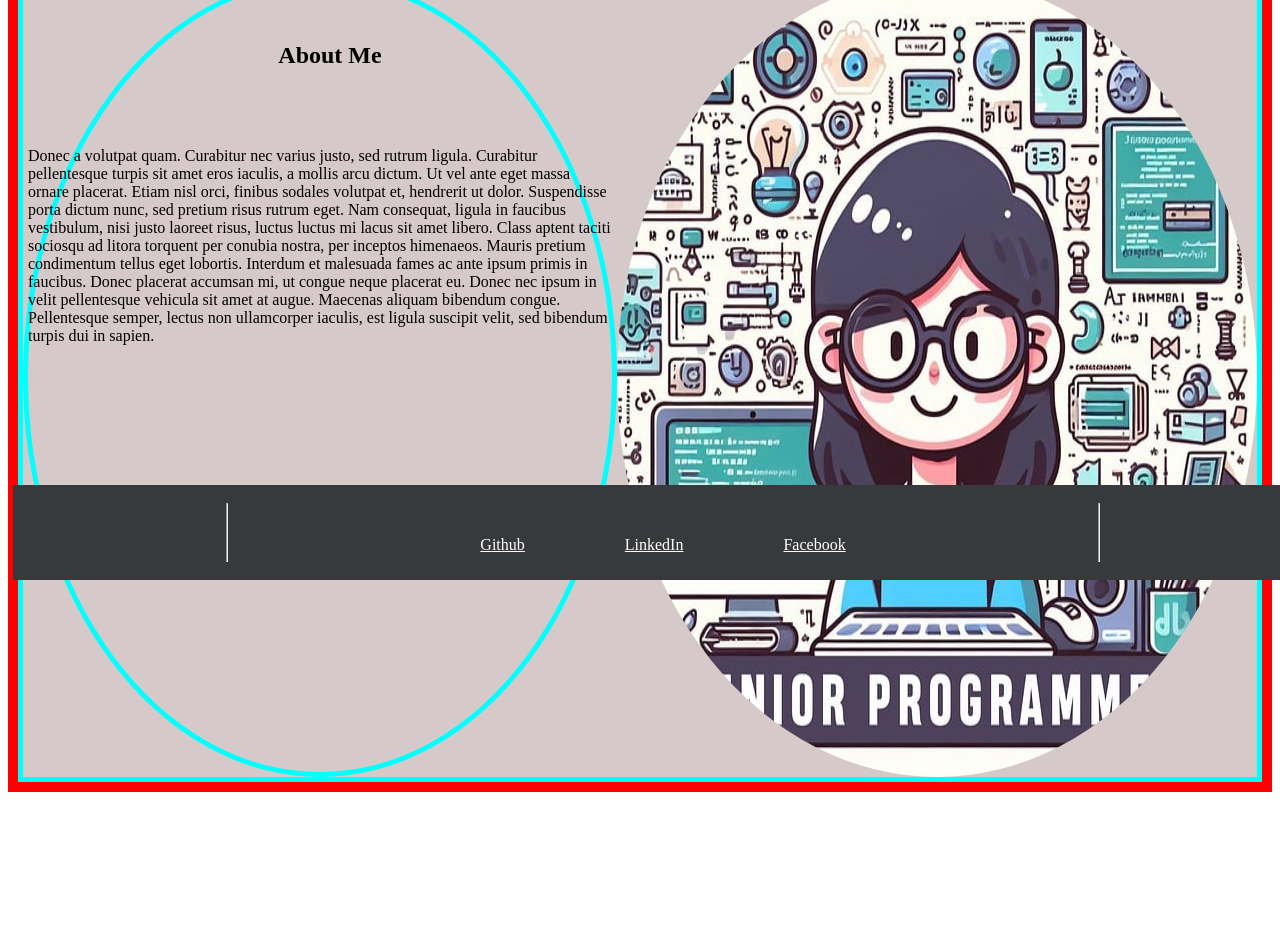
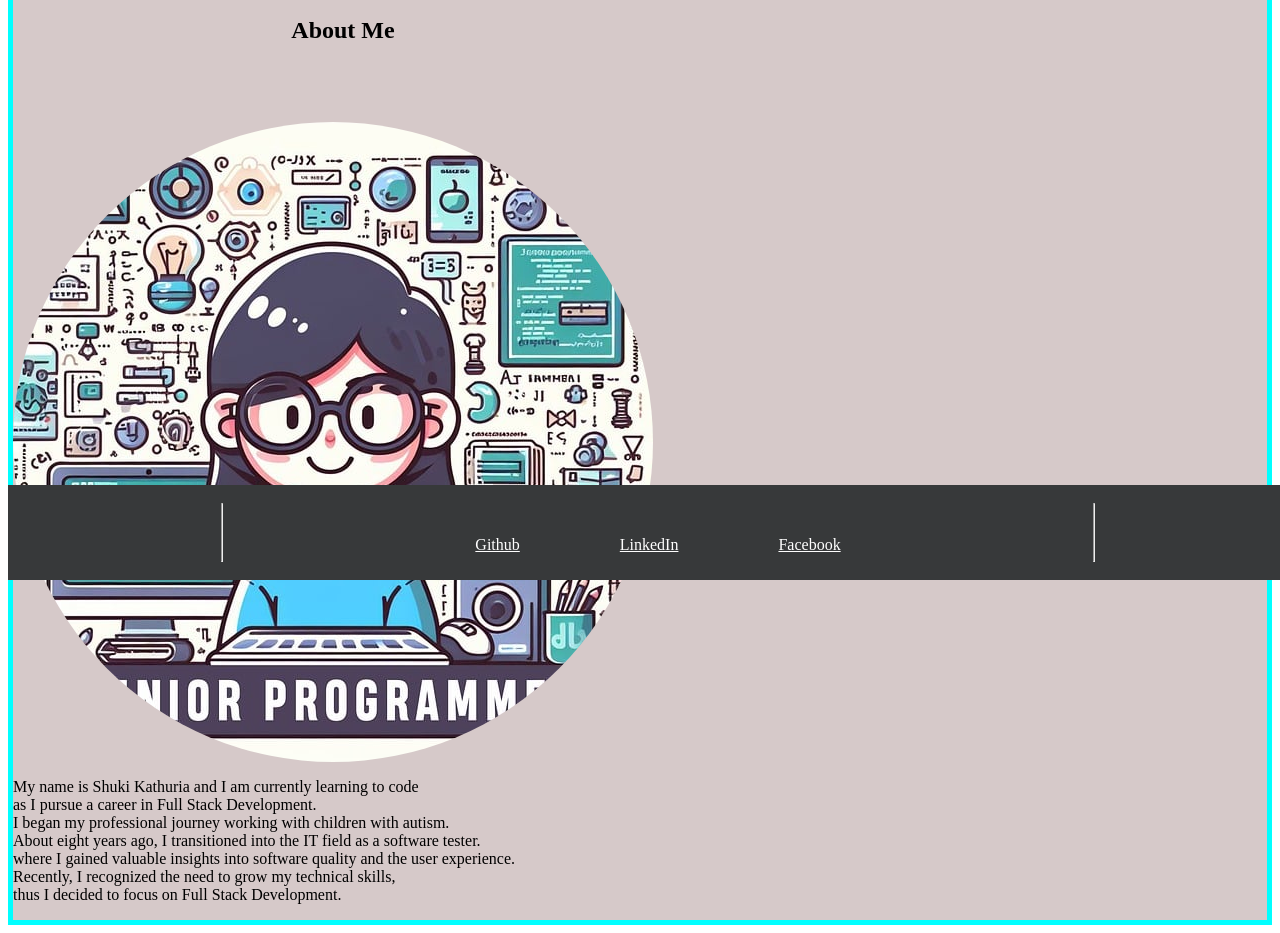
Before and after one commit to shukikat/DevPortfolio-in-React, a React (Vite) app in the folder vite-project/: page / in a window 1280 px wide. Shown: the part 220-1153 px from the top of the page. Before the commit the page ends 1020 px from the top, so only its background shows below. Built offline with nearby package versions, Linux system fonts and the light colour scheme.

Commit message:
added comments/additional style changes

```diff
--- a/vite-project/src/components/AboutMe.jsx
+++ b/vite-project/src/components/AboutMe.jsx
@@ -2,6 +2,7 @@ import Footer from './Footer'
 import '../styles/AboutMe.css'
 import mypic from '../images/mypic.jpg';
 
+//brief intro to paragraph and image
 export default function AboutMe() {
   return (
 
@@ -9,24 +10,30 @@ export default function AboutMe() {
       <main className='mainheader main-contact'>
         <aside className='about-me-context'>
           <h1>About Me</h1>
+
+          <img src={mypic} alt='Pic of SK' className='about-me-image'></img>
+
+
           <p>
-            Donec a volutpat quam. Curabitur nec varius justo, sed rutrum ligula.
-            Curabitur pellentesque turpis sit amet eros iaculis, a mollis arcu
-            dictum. Ut vel ante eget massa ornare placerat. Etiam nisl orci, finibus
-            sodales volutpat et, hendrerit ut dolor. Suspendisse porta dictum nunc,
-            sed pretium risus rutrum eget. Nam consequat, ligula in faucibus
-            vestibulum, nisi justo laoreet risus, luctus luctus mi lacus sit amet
-            libero. Class aptent taciti sociosqu ad litora torquent per conubia
-            nostra, per inceptos himenaeos. Mauris pretium condimentum tellus eget
-            lobortis. Interdum et malesuada fames ac ante ipsum primis in faucibus.
-            Donec placerat accumsan mi, ut congue neque placerat eu. Donec nec ipsum
-            in velit pellentesque vehicula sit amet at augue. Maecenas aliquam
-            bibendum congue. Pellentesque semper, lectus non ullamcorper iaculis,
-            est ligula suscipit velit, sed bibendum turpis dui in sapien.
+            My name is Shuki Kathuria and I am currently learning to code
+            <br/>
+            as I pursue a career in Full Stack Development.
+            <br/>
+            I began my professional journey working with children with autism.
+            <br/>
+             About eight years ago, I transitioned into the IT field as a software tester.
+             <br/>
+             where I gained valuable insights into software quality and the user experience.
+             <br/>
+             Recently, I recognized the need to grow my technical skills,
+             <br/>
+             thus I decided to focus on Full Stack Development.
+             <br/>
+
           </p>
         </aside>
 
-        <img src={mypic} alt='Pic of SK' className='about-me-image'></img>
+
 
 
       </main>
--- a/vite-project/src/components/Header.jsx
+++ b/vite-project/src/components/Header.jsx
@@ -5,39 +5,19 @@ import logo from '../images/logo.jpg'
 
 
 
-export default function Header () {
- return(
+export default function Header() {
+  return (
     <header className="header">
-      <div class="container"></div>
-    <nav>
-    <img src={logo} className="logo-image" id="header-img"/>
-    <Nav/>
-    </nav>
+      <div className="container"></div>
+      <nav>
+        <img src={logo} className="logo-image" id="header-img" />
+        <Nav />
+      </nav>
     </header>
 
-    //<section>
-    //<section>
 
-   //  <section>
 
-   //    <Nav/>
 
-   //  </section>
-    //<section>
-
-      //</section>
-      //</section>
-
-      //<section>
-      //<section>
-
-    //</section>
-    //</section>
-
-    //</section>
-    //</section>
-    //</section>
-
- )
+  )
 
 }
--- a/vite-project/src/components/Navigation.jsx
+++ b/vite-project/src/components/Navigation.jsx
@@ -3,7 +3,7 @@ import { Link, useLocation } from 'react-router-dom';
 import '../styles/Navigation.css'
 
 
-
+//ensures the page that user routed to by clicking on selected link
 
 function Nav() {
   const currentPage = useLocation().pathname;
--- a/vite-project/src/components/Portfolio.jsx
+++ b/vite-project/src/components/Portfolio.jsx
@@ -3,15 +3,15 @@ import meditation from '../images/meditation.jpg';
 import foliage from '../images/foliage.png';
 import horse from '../images/horse.jpg';
 import random from '../images/background.jpg';
-
+import tripPlanner from '../images/tripplanner.png';
 import { Project } from './Project'
 
 const picArray = [{ title: 'Employee Management System', image: springImage , link: 'https://github.com/shukikat/Employee-Management_System' },
 { title: 'Vehicle Builder', image: meditation , link: 'https://github.com/shukikat/vehicle-builder' },
 { title: 'Read-me Generator ', image: foliage , link: 'https://github.com/shukikat/README-File-Generator' },
 { title: 'Data Science', image: horse , link: 'https://github.com/shukikat/datasciencecoursera' },
-{ title: 'PreWork Study Guide', image:  random , link: 'https://github.com/shukikat/prework-study-guide' }
-
+{ title: 'PreWork Study Guide', image:  random , link: 'https://github.com/shukikat/prework-study-guide' },
+{ title: 'tripPlanner', image:  tripPlanner , link: 'https://github.com/Nonatale/tripPlanner' }
 
 
 ]
--- a/vite-project/src/components/Project.jsx
+++ b/vite-project/src/components/Project.jsx
@@ -13,7 +13,7 @@ function Project({title, image, link }) {
          <div className="bordercheck">
           <img src={image} alt={title} className='img-portfolio'/>
 
-          <a href={link} target="_blank" rel="noopener noreferrer">View Project</a>
+          <a href={link} target="_blank" rel="noopener noreferrer">View GitHub Repo</a>
           </div>
 
           </div>
--- a/vite-project/src/components/Resume.jsx
+++ b/vite-project/src/components/Resume.jsx
@@ -36,14 +36,12 @@ export default function Resume() {
 
         </a>
 
-
-
-
-
+     <h2 className="headertwo"> Proficiencies</h2>
 
         <p> CSS</p>
         <p>HTML</p>
         <p>Javascript</p>
+        <p>SQL</p>
 
         </aside>
 
--- a/vite-project/src/main.jsx
+++ b/vite-project/src/main.jsx
@@ -2,7 +2,8 @@ import ReactDOM from 'react-dom/client'
 // Bringing in the required imports from 'react-router-dom' to set up application routing behavior
 import { createBrowserRouter, RouterProvider } from 'react-router-dom';
 
-//import 'bootstrap/dist/css/bootstrap.min.css'
+//utilized ReactDOM to guide routing for project
+//ensure that Home page directs user to About Me page
 
 import App from './App';
 //import Error from './pages/Error';
--- a/vite-project/src/styles/AboutMe.css
+++ b/vite-project/src/styles/AboutMe.css
@@ -4,9 +4,7 @@
     display:flex;
 }
 
-div {
-    border: 5px solid red;
-}
+
 
 .about-me-text, .about-me-image {
     flex: 1;
@@ -60,8 +58,5 @@ h1 {
     background: #D6C9C9;
     min-height: 100vh;
 
+
 }
-
-aside {
-    border: 5px solid cyan;
-}
--- a/vite-project/src/styles/Project.css
+++ b/vite-project/src/styles/Project.css
@@ -10,7 +10,7 @@
 
 }
 
-h1 {
+h2 {
     width:100%;
     position: relative;
     display: flex;
--- a/vite-project/src/styles/Resume.css
+++ b/vite-project/src/styles/Resume.css
@@ -25,3 +25,7 @@ h1 {
     flex-direction: column;
     align-items: center;
 }
+
+.headertwo {
+    font-style: italic;
+}
```
Also changed, not shown: vite-project/src/components/Contact.jsx (+5 -3 lines), vite-project/src/components/Footer.jsx (+1 -11 lines), vite-project/src/images/tripplanner.png (added), 1 other file (tests, documents, lock files or other folders).
